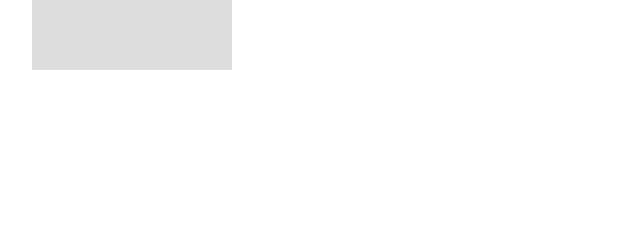
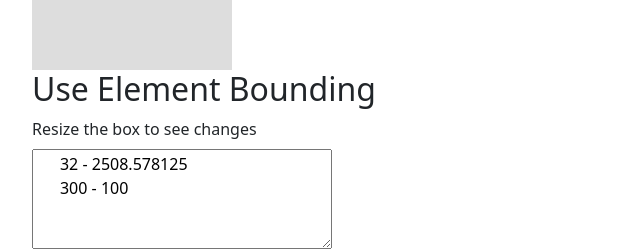
Before and after one commit to UlakhovichKate/vueUse, a Vue app in the folder vueUse/: page / in a window 1280 px wide. Shown: the part 2360-2612 px from the top of the page, without its empty margins (0-640 px from the left). Before the commit the page ends 2430 px from the top, so only its background shows below. Built offline with nearby package versions, Linux system fonts and the light colour scheme; no server answers.

Commit message:
UseElementBounding.vue

```diff
--- a/vueUse/src/App.vue
+++ b/vueUse/src/App.vue
@@ -15,6 +15,7 @@
     <use-document-visibility></use-document-visibility>
     <use-dragabble></use-dragabble>
     <use-drop-zone></use-drop-zone>
+    <use-element-bounding></use-element-bounding>
   </main>
 </template>
 
@@ -33,6 +34,9 @@
   import UseDocumentVisibility from './vueUseComponents/UseDocumentVisibility.vue'
   import UseDragabble from './vueUseComponents/UseDragabble.vue'
   import UseDropZone from './vueUseComponents/UseDropZone.vue'
+  import UseElementBounding from './vueUseComponents/UseElementBounding.vue'
+
+
 </script>
 
 <style scoped>
--- /dev/null
+++ b/vueUse/src/vueUseComponents/UseElementBounding.vue
@@ -0,0 +1,28 @@
+<template>
+  <div>
+    <h2>Use Element Bounding</h2>
+    <div class="mb-2">
+      Resize the box to see changes
+    </div>
+    <textarea ref="el" readonly class="resizer">
+      {{ x }} - {{ y }}
+      {{ width }} - {{ height }}
+    </textarea>
+  </div>
+</template>
+
+<script setup>
+import { ref } from 'vue'
+import { useElementBounding } from '@vueuse/core'
+
+const el = ref(null)
+const { x, y, top, right, bottom, left, width, height } = useElementBounding(el)
+</script>
+
+<style>
+.resizer {
+  resize: both;
+  width: 300px;
+  min-height: 100px;
+}
+</style>
```
Also changed, not shown: 1 other file (tests, documents, lock files or other folders).
